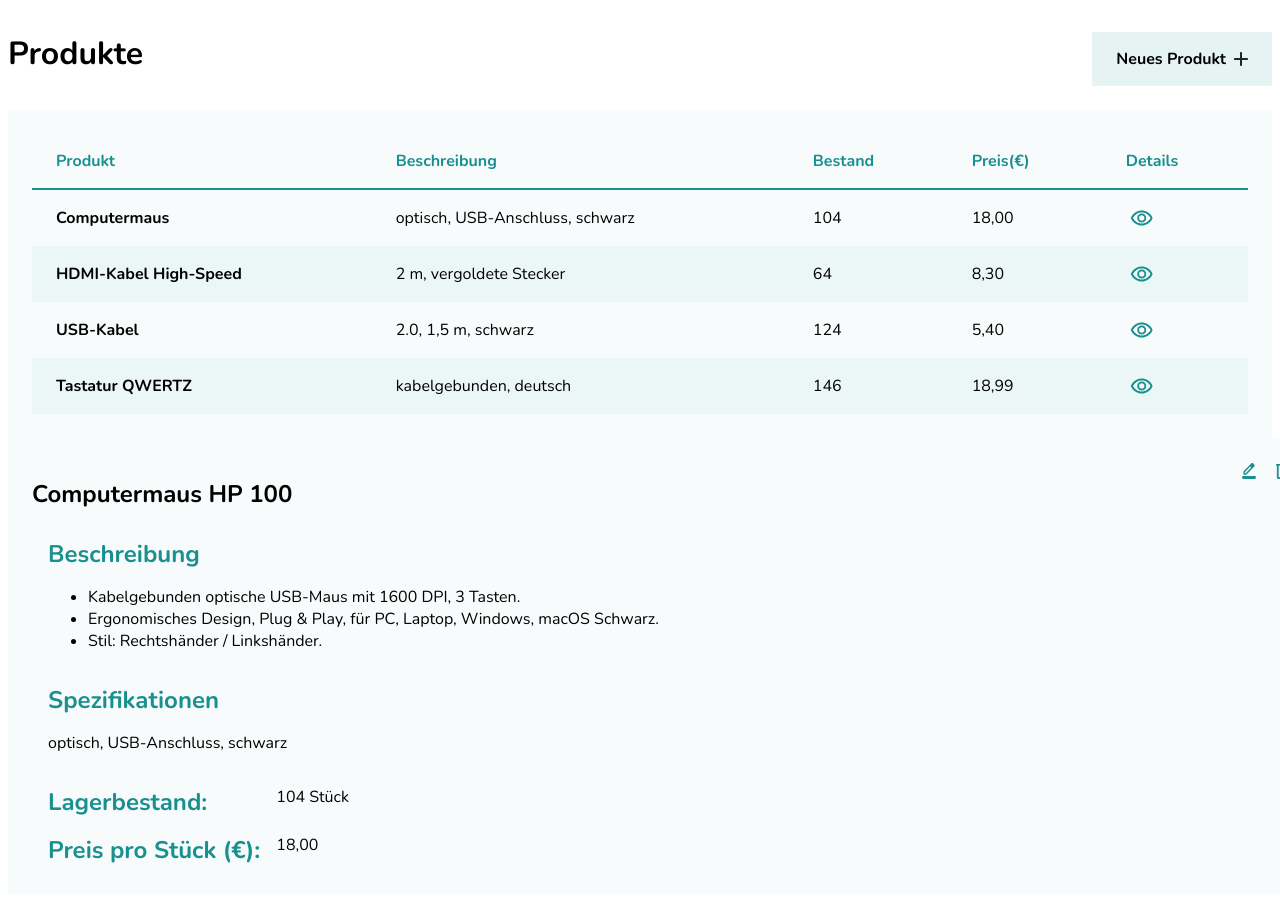
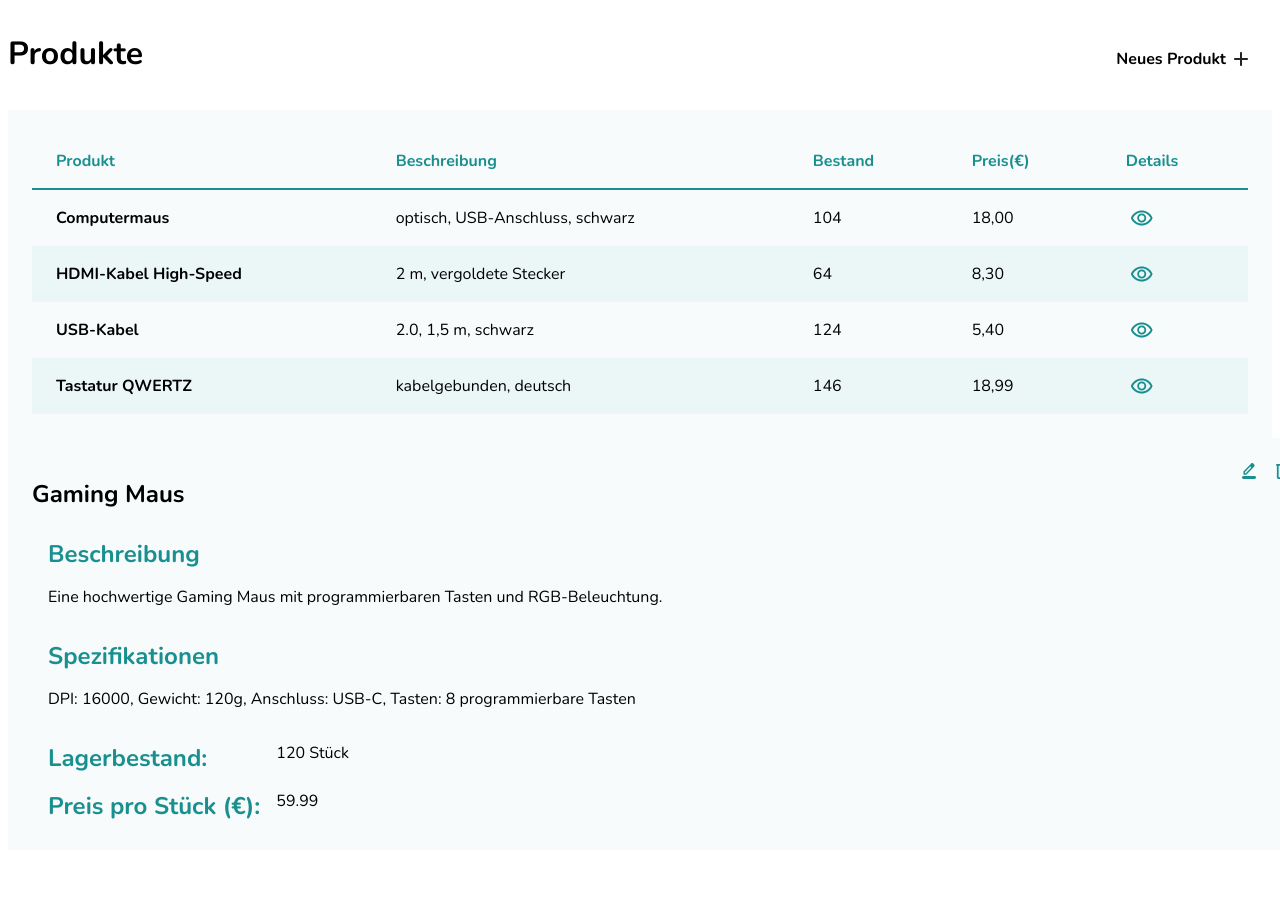
Before and after one commit to DominikKoniorczyk/angular-test, an Angular app in the folder product-list/: page / in a window 1280 px wide. Shown: the top 902 px of the page. After the commit the page ends 858 px from the top, so only its background shows below. Built offline with nearby package versions, Linux system fonts and the light colour scheme.

Commit message:
add switcher to header for details page

```diff
--- a/product-list/src/app/layout/header/header.html
+++ b/product-list/src/app/layout/header/header.html
@@ -1,7 +1,7 @@
 <header class="main-header">
   <h1 class="main-header__title">Produkte</h1>
-  <a class="btn btn--primary">
-    <span>Neues Produkt</span>
+  <a class="btn" [class.btn--primary]="path === ''" [class.btn--secondary]="path === 'detail'">
+    <span>{{ btn_text }}</span>
     <svg xmlns="http://www.w3.org/2000/svg" width="14" height="14" viewBox="0 0 14 14" fill="none">
       <path
         d="M6 8H1C0.716667 8 0.479167 7.90417 0.2875 7.7125C0.0958333 7.52083 0 7.28333
--- a/product-list/src/app/layout/header/header.ts
+++ b/product-list/src/app/layout/header/header.ts
@@ -7,5 +7,13 @@
   styleUrl: './header.scss',
 })
 export class Header {
+  path = "detail";
+  btn_text = "Neues Produkt";
+  ngOnInit(){
+    this.path = " ";
 
+    if(this.path === "detail"){
+      this.btn_text = "Zurück zur Liste";
+    }
+  }
 }
--- a/product-list/src/app/shared/components/product-detail/product-detail.html
+++ b/product-list/src/app/shared/components/product-detail/product-detail.html
@@ -1,32 +1,28 @@
 <article class="product-detail">
   <header class="product-detail__header">
-    <h1>Computermaus HP 100</h1>
+    <h1>{{ detail.name }}</h1>
     <div>
       <a class="btn--edit" aria-label="Details editieren"></a>
-      <button class="btn--delete" aria-label="Details löschen"></button>
+      <button (click)="deleteDetail()" class="btn--delete" aria-label="Details löschen"></button>
     </div>
   </header>
   <section aria-labelledby="description">
     <h2 id="description">Beschreibung</h2>
-    <ul>
-      <li>Kabelgebunden optische USB-Maus mit 1600 DPI, 3 Tasten.</li>
-      <li>Ergonomisches Design, Plug &amp; Play, für PC, Laptop, Windows, macOS Schwarz.</li>
-      <li>Stil: Rechtshänder / Linkshänder.</li>
-    </ul>
+      <p>{{ detail.description }}</p>
   </section>
   <section aria-labelledby="specs">
     <h2 id="specs">Spezifikationen</h2>
-    <p>optisch, USB-Anschluss, schwarz</p>
+    <p>{{ detail.specs }}</p>
   </section>
   <section>
     <dl>
       <dt>Lagerbestand:</dt>
       <dd>
-        <data value="104">104 Stück</data>
+        <data value="104">{{ detail.stock }} Stück</data>
       </dd>
       <dt>Preis pro Stück (€):</dt>
       <dd>
-        <data value="18.00">18,00</data>
+        <data value="18.00">{{ detail.price }}</data>
       </dd>
     </dl>
   </section>
--- a/product-list/src/app/shared/components/product-detail/product-detail.ts
+++ b/product-list/src/app/shared/components/product-detail/product-detail.ts
@@ -10,8 +10,12 @@
   detail = {
     "name": "Gaming Maus",
     "description": "Eine hochwertige Gaming Maus mit programmierbaren Tasten und RGB-Beleuchtung.",
-    "specs": "- DPI: 16000\n- Gewicht: 120g\n- Anschluss: USB-C\n- Tasten: 8 programmierbare Tasten",
+    "specs": "DPI: 16000, Gewicht: 120g, Anschluss: USB-C, Tasten: 8 programmierbare Tasten",
     "stock": 120,
     "price": 59.99
   }
+
+  deleteDetail(){
+    this.detail.name = "";
+  }
 }
```
